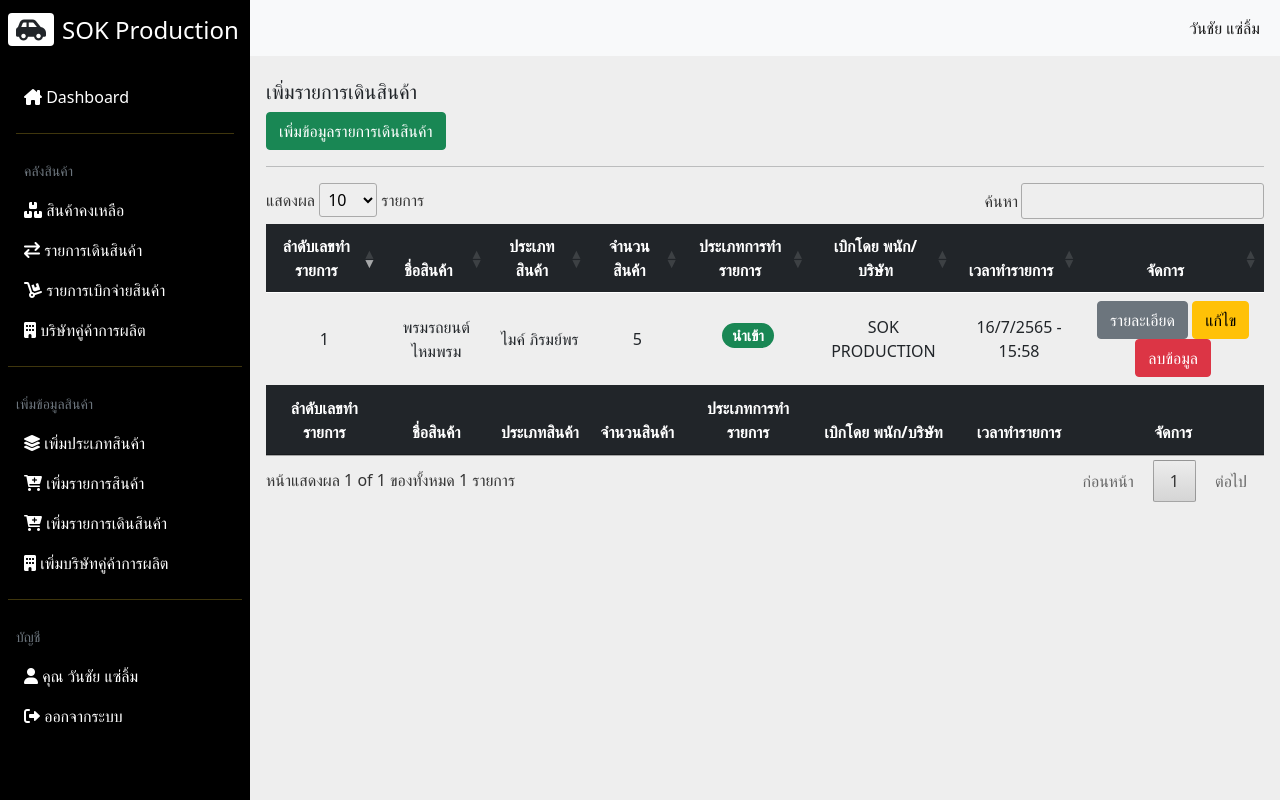
After one commit to seayprem/sok, a PHP site: page /addTransfer.php in a window 1280 px wide. The commit adds this page. Run offline with PHP 8.4, Linux system fonts and the light colour scheme; a user stored in the database is signed in.

Commit message:
i need to go toilet

```diff
--- a/addCategory.php
+++ b/addCategory.php
@@ -11,7 +11,7 @@ if(empty($_SESSION['emp_level'])) {
   <meta charset="UTF-8">
   <meta http-equiv="X-UA-Compatible" content="IE=edge">
   <meta name="viewport" content="width=device-width, initial-scale=1.0">
-  <title>SOK Dashboard</title>
+  <title>เพิ่มประเภทสินค้า - SOK Dashboard</title>
   <link rel="stylesheet" href="css/all.min.css">
   <link rel="stylesheet" href="css/fontawesome.min.css">
   <link rel="stylesheet" href="css/bootstrap.min.css">
--- a/addProduct.php
+++ b/addProduct.php
@@ -64,7 +64,7 @@ if(empty($_SESSION['emp_level'])) {
       <!-- content body  -->
 
       <div class="dashboard-content px-3 pt-4">
-        <h2 class="fs-5"> เพิ่มหมวดหมู่สินค้า</h2>
+        <h2 class="fs-5"> เพิ่มรายการสินค้า</h2>
         <button class="btn btn-success" id="add">เพิ่มรายการสินค้า</button>
         <hr>
 
--- a/supplier.php
+++ b/addSupplier.php
@@ -11,7 +11,7 @@ if(empty($_SESSION['emp_level'])) {
   <meta charset="UTF-8">
   <meta http-equiv="X-UA-Compatible" content="IE=edge">
   <meta name="viewport" content="width=device-width, initial-scale=1.0">
-  <title>เพิ่มรายการสินค้า - SOK Dashboard</title>
+  <title>เพิ่มข้อมูลบริษัทคู่ค้าการผลิต - SOK Dashboard</title>
   <link rel="stylesheet" href="css/all.min.css">
   <link rel="stylesheet" href="css/fontawesome.min.css">
   <link rel="stylesheet" href="css/bootstrap.min.css">
--- /dev/null
+++ b/addTransfer.php
@@ -0,0 +1,222 @@
+
+<?php
+session_start();
+if(empty($_SESSION['emp_level'])) {
+  echo '<script>alert("คุณไม่ได้รับอนุญาตในการเข้าถึงหน้าต่างนี้");window.location.href = "login.php"</script>';
+}
+?>
+<!DOCTYPE html>
+<html lang="en">
+
+<head>
+  <meta charset="UTF-8">
+  <meta http-equiv="X-UA-Compatible" content="IE=edge">
+  <meta name="viewport" content="width=device-width, initial-scale=1.0">
+  <title>เพิ่มรายการเดินสินค้า - SOK Dashboard</title>
+  <link rel="stylesheet" href="css/all.min.css">
+  <link rel="stylesheet" href="css/fontawesome.min.css">
+  <link rel="stylesheet" href="css/bootstrap.min.css">
+  <link rel="stylesheet" href="css/styles.css">
+  <link rel="stylesheet" href="css/jquery.dataTables.min.css">
+  <style>
+    .dataTables_filter input {
+      margin-bottom: 5px;
+    }
+  </style>
+</head>
+<body>
+
+  <div class="main-container d-flex">
+    <!-- menu Navbar  -->
+    <?php include("includes/menuNavbar.inc.php"); ?>
+
+
+    <?php
+    if($_SESSION['emp_level'] == 1) {
+    ?>
+    <!-- navbar Body  -->
+    <div class="content">
+      <nav class="navbar navbar-expand-md navbar-light bg-light">
+        <div class="container-fluid">
+
+          <div class="d-flex justify-content-between d-md-none d-block">
+            <button class="btn px-1 py-0 open-btn me-2"><i class="fa-solid fa-bars-staggered"></i></button>
+            <a class="navbar-brand" href="#"><span class="bg-dark rounded px-2 py-0 text-white">SOK</span></a>
+          </div>
+
+          <button class="navbar-toggler p-0 border-0" type="button" data-bs-toggle="collapse"
+            data-bs-target="#navbarSupportedContent" aria-controls="navbarSupportedContent" aria-expanded="false"
+            aria-label="Toggle navigation">
+            <i class="fa-solid fa-bars-staggered"></i>
+          </button>
+          <div class="collapse navbar-collapse justify-content-end" id="navbarSupportedContent">
+            <ul class="navbar-nav mb-2 mb-lg-0">
+              <li class="nav-item">
+                <a class="nav-link active" aria-current="page" href="#"><?= $_SESSION['emp_fname']; ?> <?= $_SESSION['emp_lname']; ?></a>
+              </li>
+            </ul>
+          </div>
+        </div>
+      </nav>
+
+      <!-- end navbar body  -->
+
+
+      <!-- content body  -->
+
+      <div class="dashboard-content px-3 pt-4">
+        <h2 class="fs-5"> เพิ่มรายการเดินสินค้า</h2>
+        <button class="btn btn-success" id="add">เพิ่มข้อมูลรายการเดินสินค้า</button>
+        <hr>
+
+        <div class="col-md-12">
+          <div class="row">
+            <div class="col-md-12">
+
+              <div class="table-responsive">
+                <table class="table align-middle table-hover" id="myTable">
+                  <thead class="table-dark">
+                    <tr>
+                      <th class="text-center">ลำดับเลขทำรายการ</th>
+                      <th class="text-center">ชื่อสินค้า</th>
+                      <th class="text-center">ประเภทสินค้า</th>
+                      <th class="text-center">จำนวนสินค้า</th>
+                      <th class="text-center">ประเภทการทำรายการ</th>
+                      <th class="text-center">เบิกโดย พนัก/บริษัท</th>
+                      <th class="text-center">เวลาทำรายการ</th>
+                      <th class="text-center">จัดการ</th>
+                    </tr>
+                  </thead>
+                  <tbody>
+                    <tr class="text-center">
+                      <td>1</td>
+                      <td>พรมรถยนต์ไหมพรม</td>
+                      <td>ไมค์ ภิรมย์พร</td>
+                      <td>5</td>
+                      <td><h5><span class="badge rounded-pill bg-success">นำเข้า</span></h5></td>
+                      <td>SOK PRODUCTION</td>
+                      <td>16/7/2565 - 15:58</td>
+                      <td>
+                        <a href="#" class="btn btn-secondary">รายละเอียด</a>
+                        <a href="#" class="btn btn-warning">แก้ไข</a>
+                        <a href="#" class="btn btn-danger">ลบข้อมูล</a>
+                      </td>
+                    </tr>
+                  </tbody>
+                  <thead class="table-dark">
+                    <tr>
+                      <th class="text-center">ลำดับเลขทำรายการ</th>
+                      <th class="text-center">ชื่อสินค้า</th>
+                      <th class="text-center">ประเภทสินค้า</th>
+                      <th class="text-center">จำนวนสินค้า</th>
+                      <th class="text-center">ประเภทการทำรายการ</th>
+                      <th class="text-center">เบิกโดย พนัก/บริษัท</th>
+                      <th class="text-center">เวลาทำรายการ</th>
+                      <th class="text-center">จัดการ</th>
+                    </tr>
+                  </thead>
+                </table>
+              </div>
+
+            </div>
+          </div>
+        </div>
+      </div>
+      <!-- end content body  -->
+
+      <!-- Modal ADD DATA -->
+      <div class="modal fade" id="addModal" tabindex="-1" aria-labelledby="addModalLabel" aria-hidden="true">
+        <div class="modal-dialog">
+          <div class="modal-content">
+            <div class="modal-header">
+              <h5 class="modal-title" id="addModalLabel">เพิ่มข้อมูลบริษัทคู่ค้าการผลิต</h5>
+              <button type="button" class="btn-close" data-bs-dismiss="modal" aria-label="Close"></button>
+            </div>
+            <div class="modal-body">
+              <!-- FORM SUPPLIER TO ADD IN DATABASE  -->
+              <form action="#" method="POST">
+                <div class="mb-3">
+                  <label class="col-form-label">ชื่อบริษัท:</label>
+                  <input type="text" class="form-control" id="name">
+                </div>
+                <div class="mb-3">
+                  <label class="col-form-label">ที่อยู่บริษัท:</label>
+                  <textarea class="form-control" rows="4" id="address"></textarea>
+                </div>
+                <div class="mb-3">
+                  <label class="col-form-label">อีเมล์ติดต่อ:</label>
+                  <input type="text" class="form-control" id="email">
+                </div>
+                <div class="mb-3">
+                  <label class="col-form-label">เบอร์โทรติดต่อ:</label>
+                  <input type="text" class="form-control" id="phone">
+                </div>
+              </form>
+            </div>
+            <div class="modal-footer">
+              <button type="button" class="btn btn-secondary" data-bs-dismiss="modal">ยกเลิก</button>
+              <button type="button" class="btn btn-primary" id="addtosave">บันทึก</button>
+            </div>
+          </div>
+        </div>
+      </div>
+
+
+
+      <!-- Modal EDIT INFO & UPDATE DATA -->
+      <div class="modal fade" id="editModal" tabindex="-1" aria-labelledby="editModalLabel" aria-hidden="true">
+        <div class="modal-dialog">
+          <div class="modal-content">
+            <div class="modal-header">
+              <h5 class="modal-title" id="editModalLabel">เพิ่มข้อมูลบริษัทคู่ค้าการผลิต</h5>
+              <button type="button" class="btn-close" data-bs-dismiss="modal" aria-label="Close"></button>
+            </div>
+            <div class="modal-body">
+              <!-- FORM SUPPLIER TO ADD IN DATABASE  -->
+              <form action="#" method="POST">
+                <div class="mb-3">
+                  <label class="col-form-label">ชื่อบริษัท:</label>
+                  <input type="text" class="form-control" id="name2">
+                </div>
+                <div class="mb-3">
+                  <label class="col-form-label">ที่อยู่บริษัท:</label>
+                  <textarea class="form-control" rows="4" id="address2"></textarea>
+                </div>
+                <div class="mb-3">
+                  <label class="col-form-label">อีเมล์ติดต่อ:</label>
+                  <input type="text" class="form-control" id="email2">
+                </div>
+                <div class="mb-3">
+                  <label class="col-form-label">เบอร์โทรติดต่อ:</label>
+                  <input type="text" class="form-control" id="phone2">
+                </div>
+                <input type="hidden" id="id2">
+              </form>
+            </div>
+            <div class="modal-footer">
+              <button type="button" class="btn btn-secondary" data-bs-dismiss="modal">ยกเลิก</button>
+              <button type="button" class="btn btn-primary" id="update">บันทึก</button>
+            </div>
+          </div>
+        </div>
+      </div>
+
+
+    </div>
+    <?php } else {
+      echo '<script>alert("หน้าเพจนี้ได้สำหรับพนักงานจัดการคลังสินค้าเท่านั้น!");window.location.href = "index.php"</script>';
+    } ?>
+  </div>
+
+  <script src="js/jquery-3.6.0.min.js"></script>
+  <script src="js/popper.min.js"></script>
+  <script src="js/bootstrap.min.js"></script>
+  <script src="js/sweetalert2@11.js"></script>
+  <script src="js/chart.js"></script>
+  <script src="js/logout.js"></script>
+  <script src="js/responsive.js"></script>
+  <script src="js/jquery.dataTables.min.js"></script>
+  <script src="js/addTransfer.js"></script>
+
+</body>
+</html>
--- a/includes/menuNavbar.inc.php
+++ b/includes/menuNavbar.inc.php
@@ -44,9 +44,9 @@ if($_SESSION['emp_level'] == 1) {
         </li>
         <li class=""><a href="addProduct.php" class="text-decoration-none px-3 py-2 d-block"><i class="fa-solid fa-cart-plus"></i> เพิ่มรายการสินค้า</a>
         </li>
-        <li class=""><a href="" class="text-decoration-none px-3 py-2 d-block"><i class="fa-solid fa-cart-plus"></i> เพิ่มรายการเดินสินค้า</a>
+        <li class=""><a href="addTransfer.php" class="text-decoration-none px-3 py-2 d-block"><i class="fa-solid fa-cart-plus"></i> เพิ่มรายการเดินสินค้า</a>
         </li>
-        <li class=""><a href="supplier.php" class="text-decoration-none px-3 py-2 d-block"><i class="fa-solid fa-building"></i> เพิ่มบริษัทคู่ค้าการผลิต</a>
+        <li class=""><a href="addSupplier.php" class="text-decoration-none px-3 py-2 d-block"><i class="fa-solid fa-building"></i> เพิ่มบริษัทคู่ค้าการผลิต</a>
         </li>
       </ul>
       <hr class="h-color mx-2">
--- a/js/supplier.js
+++ b/js/supplier.js
@@ -67,7 +67,7 @@ $(document).ready(function() {
             showConfirmButton: false,
             timer: 1500
           }).then((result) => {
-            window.location.href = 'supplier.php';
+            window.location.href = 'addSupplier.php';
           })
         } else {
           Swal.fire({
@@ -140,7 +140,7 @@ $(document).ready(function() {
             showConfirmButton: false,
             timer: 1500
           }).then((result) => {
-            window.location.href = 'supplier.php';
+            window.location.href = 'addSupplier.php';
           })
         } else {
           Swal.fire({
@@ -192,7 +192,7 @@ $(document).ready(function() {
                 showConfirmButton: false,
                 timer: 1500
               }).then((result) => {
-                window.location.href = 'supplier.php';
+                window.location.href = 'addSupplier.php';
               })
             } else {
               Swal.fire({
```
Also changed, not shown: js/addTransfer.js (added, +28 -0 lines).
